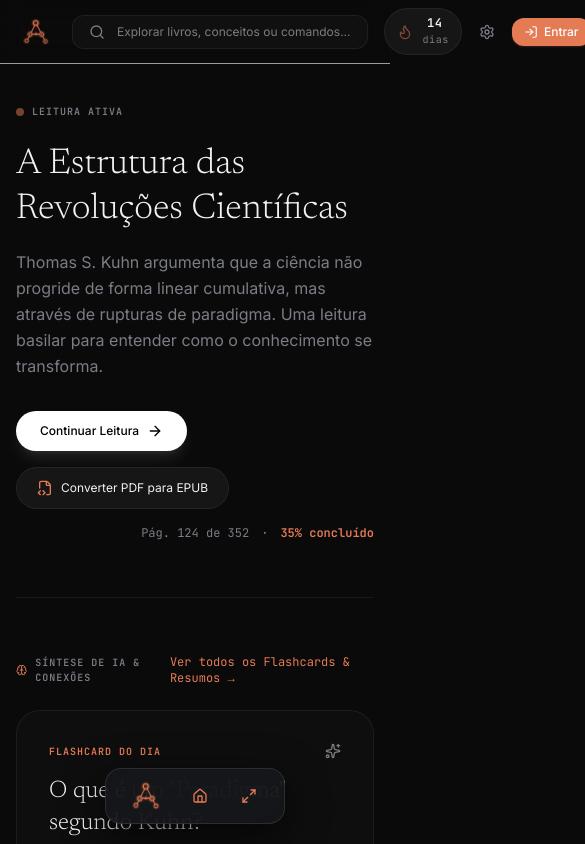
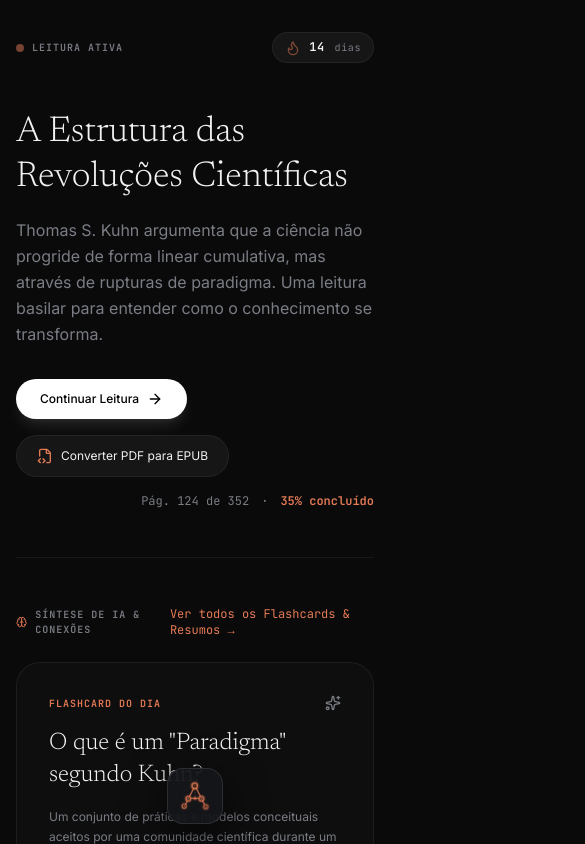
Before and after one commit to vhwcm/Aresta, a Nuxt app in the folder front/: page / in a window 390 px wide. Shown: the top 844 px of the page, 585 px wide, since content can reach past the window. Built offline with nearby package versions, Linux system fonts and the light colour scheme.

Commit message:
feat: unifica icone aresta na navbar, remove header superior e integra streak e cmd+k na home

```diff
--- a/front/app/components/ArestaLogoGraph.vue
+++ b/front/app/components/ArestaLogoGraph.vue
@@ -1,6 +1,7 @@
 <template>
   <NuxtLink
-    to="/"
+    v-if="to"
+    :to="to"
     class="relative group inline-flex items-center justify-center p-1.5 rounded-xl transition-all duration-300 hover:bg-white/5 focus:outline-none focus:ring-2 focus:ring-accent/40"
     :title="title"
     :aria-label="title"
@@ -88,6 +89,79 @@
       </g>
     </svg>
   </NuxtLink>
+
+  <div
+    v-else
+    class="relative group inline-flex items-center justify-center p-1.5 rounded-xl transition-all duration-300 pointer-events-none"
+    :title="title"
+    :aria-label="title"
+  >
+    <!-- Glow de fundo sutil no hover -->
+    <div
+      class="absolute inset-0 rounded-xl bg-accent/10 opacity-0 group-hover:opacity-100 blur-md transition-opacity duration-500 pointer-events-none"
+    ></div>
+
+    <!-- SVG do Grafo Vivo formando a letra A -->
+    <svg
+      :width="size"
+      :height="size"
+      viewBox="0 0 40 40"
+      fill="none"
+      xmlns="http://www.w3.org/2000/svg"
+      class="aresta-graph-svg transition-transform duration-300 group-hover:scale-105"
+    >
+      <defs>
+        <!-- Gradiente linear para arestas principais -->
+        <linearGradient id="edgeGradDiv" x1="0%" y1="0%" x2="100%" y2="100%">
+          <stop offset="0%" stop-color="#E57B55" stop-opacity="0.9" />
+          <stop offset="100%" stop-color="#FF9E79" stop-opacity="0.6" />
+        </linearGradient>
+
+        <!-- Filtro de brilho sutil para os nós -->
+        <filter id="nodeGlowDiv" x="-20%" y="-20%" width="140%" height="140%">
+          <feGaussianBlur stdDeviation="1.2" result="blur" />
+          <feComposite in="SourceGraphic" in2="blur" operator="over" />
+        </filter>
+      </defs>
+
+      <!-- Arestas (Linhas que formam o A) com movimento orgânico -->
+      <g class="edges-layer stroke-accent/70" stroke-width="1.8" stroke-linecap="round">
+        <line x1="20" y1="7" x2="12" y2="23" class="edge edge-t-l" />
+        <line x1="12" y1="23" x2="7" y2="33" class="edge edge-l-b" />
+        <line x1="20" y1="7" x2="28" y2="23" class="edge edge-t-r" />
+        <line x1="28" y1="23" x2="33" y2="33" class="edge edge-r-b" />
+        <line x1="12" y1="23" x2="28" y2="23" class="edge edge-bar" />
+        <line x1="20" y1="7" x2="20" y2="23" class="edge-subtle stroke-accent/25" stroke-dasharray="2 2" stroke-width="1" />
+      </g>
+
+      <!-- Nós (Vértices do Grafo Vivo com oscilação orgânica lenta) -->
+      <g class="nodes-layer" filter="url(#nodeGlowDiv)">
+        <g class="node-wrap node-top">
+          <circle cx="20" cy="7" r="3.2" class="fill-[#0A0A0B] stroke-accent stroke-[1.6]" />
+          <circle cx="20" cy="7" r="1.2" class="fill-accent animate-pulse" />
+        </g>
+        <g class="node-wrap node-mid-left">
+          <circle cx="12" cy="23" r="2.8" class="fill-[#0A0A0B] stroke-accent stroke-[1.4]" />
+          <circle cx="12" cy="23" r="1" class="fill-[#FF9E79]" />
+        </g>
+        <g class="node-wrap node-mid-right">
+          <circle cx="28" cy="23" r="2.8" class="fill-[#0A0A0B] stroke-accent stroke-[1.4]" />
+          <circle cx="28" cy="23" r="1" class="fill-[#FF9E79]" />
+        </g>
+        <g class="node-wrap node-bot-left">
+          <circle cx="7" cy="33" r="2.5" class="fill-[#0A0A0B] stroke-accent/80 stroke-[1.4]" />
+          <circle cx="7" cy="33" r="0.9" class="fill-accent" />
+        </g>
+        <g class="node-wrap node-bot-right">
+          <circle cx="33" cy="33" r="2.5" class="fill-[#0A0A0B] stroke-accent/80 stroke-[1.4]" />
+          <circle cx="33" cy="33" r="0.9" class="fill-accent" />
+        </g>
+        <g class="node-wrap node-center">
+          <circle cx="20" cy="23" r="1.8" class="fill-accent/90" />
+        </g>
+      </g>
+    </svg>
+  </div>
 </template>
 
 <script setup lang="ts">
@@ -95,10 +169,12 @@ withDefaults(
   defineProps<{
     size?: number
     title?: string
+    to?: string | null
   }>(),
   {
     size: 36,
-    title: 'Aresta - Ir para o Início'
+    title: 'Aresta - Ir para o Início',
+    to: '/'
   }
 )
 </script>
--- a/front/app/components/BottomNavbar.vue
+++ b/front/app/components/BottomNavbar.vue
@@ -6,36 +6,22 @@
   >
     <!-- Container Principal da Navbar com transição suave de expansão lateral -->
     <nav
-      class="relative flex items-center h-14 md:h-16 px-2.5 md:px-4 rounded-2xl bg-[#16171a]/90 backdrop-blur-xl border border-white/10 shadow-[0_12px_40px_rgba(0,0,0,0.65)] transition-all duration-300 ease-in-out"
+      class="relative flex items-center h-14 md:h-16 rounded-2xl bg-[#16171a]/90 backdrop-blur-xl border border-white/10 shadow-[0_12px_40px_rgba(0,0,0,0.65)] transition-all duration-300 ease-in-out"
       :class="[
         isCollapsed
-          ? 'w-[180px] md:w-[220px] justify-around'
-          : 'w-[94vw] max-w-[620px] md:max-w-[700px] justify-between'
+          ? 'w-14 md:w-16 px-0 justify-center'
+          : 'w-[94vw] max-w-[620px] md:max-w-[700px] px-2.5 md:px-4 justify-between'
       ]"
     >
-      <!-- ESTADO COLAPSADO (Modo Mínimo / Retraído) -->
+      <!-- ESTADO COLAPSADO (Modo Mínimo / Retraído - Ícone Unificado do Aresta) -->
       <template v-if="isCollapsed">
-        <!-- Logo Central no estado recolhido -->
-        <ArestaLogoGraph :size="30" />
-
-        <!-- Atalho Rápido para Leitura / Início -->
-        <NuxtLink
-          to="/"
-          class="p-2 rounded-xl text-textSecondary hover:text-white transition-colors"
-          :class="{ 'text-accent': route.path === '/' }"
-          title="Início"
-        >
-          <HomeIcon class="w-4 h-4 text-accent" />
-        </NuxtLink>
-
-        <!-- Botão para Expandir -->
         <button
           @click="toggleCollapse"
-          class="p-2 rounded-xl text-textSecondary hover:text-white hover:bg-white/5 transition-all flex items-center gap-1 focus:outline-none focus:ring-2 focus:ring-accent/40"
-          title="Expandir Menu"
-          aria-label="Expandir Menu"
+          class="flex items-center justify-center w-full h-full p-2 rounded-2xl hover:bg-white/5 transition-all focus:outline-none focus:ring-2 focus:ring-accent/40 group"
+          title="Aresta - Início / Expandir Menu"
+          aria-label="Aresta - Início / Expandir Menu"
         >
-          <Maximize2Icon class="w-4 h-4 text-accent" />
+          <ArestaLogoGraph :size="32" :to="null" />
         </button>
       </template>
 
@@ -171,7 +157,6 @@
 <script setup lang="ts">
 import { ref, computed, watch, onMounted, onUnmounted } from 'vue'
 import {
-  HomeIcon,
   FileCode2Icon,
   BookOpenIcon,
   BookIcon,
@@ -180,8 +165,7 @@ import {
   SparklesIcon,
   UserIcon,
   ChevronUpIcon,
-  Minimize2Icon,
-  Maximize2Icon
+  Minimize2Icon
 } from 'lucide-vue-next'
 import ArestaLogoGraph from '~/components/ArestaLogoGraph.vue'
 
--- a/front/app/components/CommandPalette.vue
+++ b/front/app/components/CommandPalette.vue
@@ -61,33 +61,31 @@
 </template>
 
 <script setup lang="ts">
-import { ref, onMounted, onUnmounted, nextTick } from 'vue'
+import { ref, watch, onMounted, onUnmounted, nextTick } from 'vue'
 import { SearchIcon } from 'lucide-vue-next'
+import { useCommandPalette } from '~/composables/useCommandPalette'
 
-const isOpen = ref(false)
+const { isOpen, open, close } = useCommandPalette()
 const query = ref('')
 const searchInput = ref<HTMLInputElement | null>(null)
 
-const open = () => {
-  isOpen.value = true
-  query.value = ''
-  nextTick(() => {
-    searchInput.value?.focus()
-  })
-}
-
-const close = () => {
-  isOpen.value = false
-}
+watch(isOpen, (newVal) => {
+  if (newVal) {
+    query.value = ''
+    nextTick(() => {
+      searchInput.value?.focus()
+    })
+  }
+})
 
 const handleEnter = () => {
   console.log('Pesquisar por:', query.value)
-  // Lógica de pesquisa iria aqui
+  // Lógica de pesquisa
   close()
 }
 
 const handleKeyDown = (e: KeyboardEvent) => {
-  if ((e.metaKey || e.ctrlKey) && e.key === 'k') {
+  if ((e.metaKey || e.ctrlKey) && e.key.toLowerCase() === 'k') {
     e.preventDefault()
     if (isOpen.value) {
       close()
--- /dev/null
+++ b/front/app/composables/useCommandPalette.ts
@@ -0,0 +1,24 @@
+import { ref } from 'vue'
+
+const isOpen = ref(false)
+
+export function useCommandPalette() {
+  const open = () => {
+    isOpen.value = true
+  }
+
+  const close = () => {
+    isOpen.value = false
+  }
+
+  const toggle = () => {
+    isOpen.value = !isOpen.value
+  }
+
+  return {
+    isOpen,
+    open,
+    close,
+    toggle
+  }
+}
--- a/front/app/layouts/default.vue
+++ b/front/app/layouts/default.vue
@@ -1,71 +1,9 @@
 <template>
   <div class="flex flex-col min-h-screen w-full bg-bgApp relative text-textPrimary selection:bg-accent/30 selection:text-white">
-    <!-- Top Header Bar (Busca Cmd+K, Ofensiva Streak, Usuário & Configurações) -->
-    <header class="w-full h-16 border-b border-divider/60 bg-[#0A0A0B]/80 backdrop-blur-md sticky top-0 z-30 px-4 md:px-8 flex items-center justify-between gap-4">
-      <!-- Lado Esquerdo: Identificador / Logo Compacto -->
-      <div class="flex items-center gap-3">
-        <ArestaLogoGraph :size="28" />
-        <span class="font-editorial text-lg tracking-wide font-light hidden sm:inline text-textPrimary">ARESTA</span>
-      </div>
-
-      <!-- Centro: Input de Busca Flutuante (Cmd+K) -->
-      <div
-        class="flex-1 max-w-xl mx-auto flex items-center gap-3 px-4 py-2 rounded-xl bg-white/[0.03] hover:bg-white/[0.07] border border-divider hover:border-white/20 transition-all cursor-pointer group text-textSecondary"
-        @click="openCommandPalette"
-        role="button"
-        tabindex="0"
-        aria-label="Abrir paleta de comandos"
-      >
-        <SearchIcon class="w-4 h-4 group-hover:text-textPrimary transition-colors" />
-        <span class="text-xs md:text-sm font-interface font-normal truncate group-hover:text-textPrimary transition-colors">
-          Explorar livros, conceitos ou comandos...
-        </span>
-        <div class="ml-auto hidden sm:flex items-center gap-1 font-technical text-[10px] uppercase font-semibold tracking-widest bg-white/5 px-2 py-0.5 rounded border border-white/5">
-          <span>Cmd</span>
-          <span>K</span>
-        </div>
-      </div>
-
-      <!-- Lado Direito: Ofensiva Streak, Perfil e Configurações -->
-      <div class="flex items-center gap-2 md:gap-3">
-        <!-- Componente de Ofensiva (Streak) no Canto Superior Direito -->
-        <ReadingStreak />
-
-        <!-- Botão de Configurações -->
-        <button
-          @click="settingsModal.open()"
-          class="p-2 rounded-xl text-textSecondary hover:text-textPrimary hover:bg-white/5 border border-transparent hover:border-divider transition-all focus:outline-none focus:ring-2 focus:ring-accent/40"
-          title="Configurações do Sistema"
-          aria-label="Configurações do Sistema"
-        >
-          <SettingsIcon class="w-4 h-4" />
-        </button>
-
-        <!-- Avatar / Login -->
-        <div v-if="auth.isLoggedIn.value" class="flex items-center gap-2">
-          <NuxtLink
-            to="/conta"
-            class="w-8 h-8 rounded-full bg-accent/20 border border-accent/40 text-accent font-technical text-xs flex items-center justify-center font-bold hover:scale-105 transition-transform"
-            :title="`Logado como ${auth.user.value?.name}`"
-          >
-            {{ auth.user.value?.name?.charAt(0).toUpperCase() || 'U' }}
-          </NuxtLink>
-        </div>
-        <NuxtLink
-          v-else
-          to="/login"
-          class="flex items-center gap-1.5 px-3 py-1.5 rounded-xl bg-accent text-white font-interface text-xs font-medium hover:bg-accent/90 transition-all shadow-sm shadow-accent/20"
-        >
-          <LogInIcon class="w-3.5 h-3.5" />
-          <span>Entrar</span>
-        </NuxtLink>
-      </div>
-    </header>
-
     <!-- Área Principal de Conteúdo -->
     <div class="flex-1 flex w-full relative">
-      <main class="flex-1 min-h-[calc(100vh-4rem)] pb-28" :class="route.path.startsWith('/grafo') ? 'overflow-hidden p-0' : 'overflow-y-auto'">
-        <div v-if="!route.path.startsWith('/grafo')" class="max-w-5xl mx-auto px-4 sm:px-8 md:px-12 py-10">
+      <main class="flex-1 min-h-screen pb-28" :class="route.path.startsWith('/grafo') ? 'overflow-hidden p-0' : 'overflow-y-auto'">
+        <div v-if="!route.path.startsWith('/grafo')" class="max-w-5xl mx-auto px-4 sm:px-8 md:px-12 py-8 md:py-12">
           <slot />
         </div>
         <div v-else class="w-full h-full">
@@ -78,28 +16,13 @@
     <BottomNavbar />
 
     <!-- Modais Globais -->
-    <CommandPalette ref="commandPaletteRef" />
+    <CommandPalette />
   </div>
 </template>
 
 <script setup lang="ts">
-import { ref } from 'vue'
-import { SearchIcon, SettingsIcon, LogInIcon } from 'lucide-vue-next'
-import ArestaLogoGraph from '~/components/ArestaLogoGraph.vue'
-import ReadingStreak from '~/components/ReadingStreak.vue'
 import BottomNavbar from '~/components/BottomNavbar.vue'
 import CommandPalette from '~/components/CommandPalette.vue'
-import { useAuth } from '~/composables/useAuth'
-import { useSettingsModal } from '~/composables/useSettingsModal'
 
 const route = useRoute()
-const auth = useAuth()
-const settingsModal = useSettingsModal()
-const commandPaletteRef = ref()
-
-const openCommandPalette = () => {
-  if (commandPaletteRef.value) {
-    commandPaletteRef.value.open()
-  }
-}
 </script>
--- a/front/app/pages/index.vue
+++ b/front/app/pages/index.vue
@@ -1,12 +1,38 @@
 <template>
-  <div class="flex flex-col gap-14 pb-24 animate-in fade-in duration-500">
-    <!-- Secção de Destaque / Leitura Atual -->
-    <section class="flex flex-col gap-6">
+  <div class="flex flex-col gap-12 pb-24 animate-in fade-in duration-500">
+    <!-- Top Bar Integrada da Home (Ofensiva e Cmd+K para Desktop) -->
+    <div class="flex items-center justify-between gap-4">
       <div class="font-technical text-[10px] uppercase font-semibold tracking-widest text-textSecondary flex items-center gap-2">
         <div class="w-2 h-2 rounded-full bg-accent animate-pulse"></div>
         Leitura Ativa
       </div>
 
+      <!-- Barra de Busca Cmd+K Integrada (Visível APENAS para Desktop) -->
+      <div
+        class="hidden md:flex flex-1 max-w-md mx-4 items-center gap-3 px-4 py-2 rounded-xl bg-white/[0.03] hover:bg-white/[0.07] border border-divider hover:border-white/20 transition-all cursor-pointer group text-textSecondary"
+        @click="commandPalette.open()"
+        role="button"
+        tabindex="0"
+        aria-label="Abrir paleta de comandos"
+      >
+        <SearchIcon class="w-4 h-4 group-hover:text-textPrimary transition-colors" />
+        <span class="text-xs font-interface font-normal truncate group-hover:text-textPrimary transition-colors">
+          Explorar livros, conceitos ou comandos...
+        </span>
+        <div class="ml-auto flex items-center gap-1 font-technical text-[10px] uppercase font-semibold tracking-widest bg-white/5 px-2 py-0.5 rounded border border-white/5">
+          <span>Cmd</span>
+          <span>K</span>
+        </div>
+      </div>
+
+      <!-- Ofensiva Streak Integrada (Exclusiva da Home) -->
+      <div class="flex items-center gap-2">
+        <ReadingStreak />
+      </div>
+    </div>
+
+    <!-- Secção de Destaque / Leitura Atual -->
+    <section class="flex flex-col gap-6">
       <div class="flex flex-col gap-4">
         <h1 class="font-editorial text-4xl md:text-5xl font-light text-textPrimary leading-tight">
           A Estrutura das Revoluções Científicas
@@ -161,6 +187,11 @@ import {
   SparklesIcon,
   NetworkIcon,
   BookOpenIcon,
-  FileCode2Icon
+  FileCode2Icon,
+  SearchIcon
 } from 'lucide-vue-next'
+import ReadingStreak from '~/components/ReadingStreak.vue'
+import { useCommandPalette } from '~/composables/useCommandPalette'
+
+const commandPalette = useCommandPalette()
 </script>
```
Also changed, not shown: 2 other files (tests, documents, lock files or other folders).
